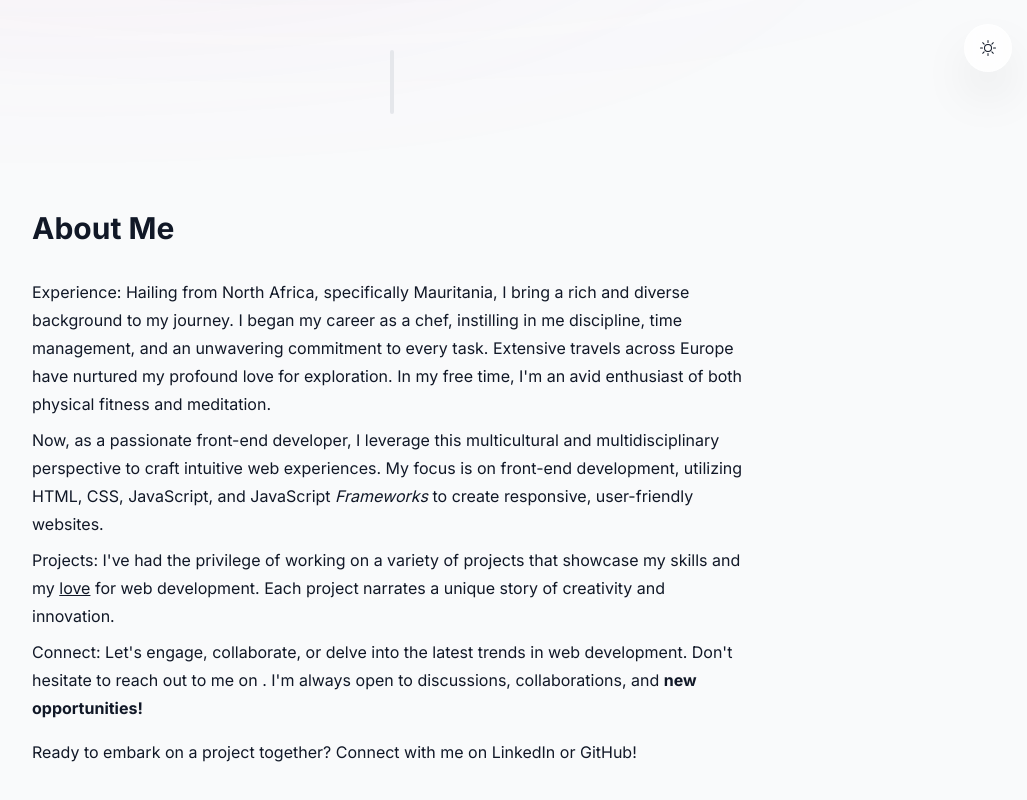
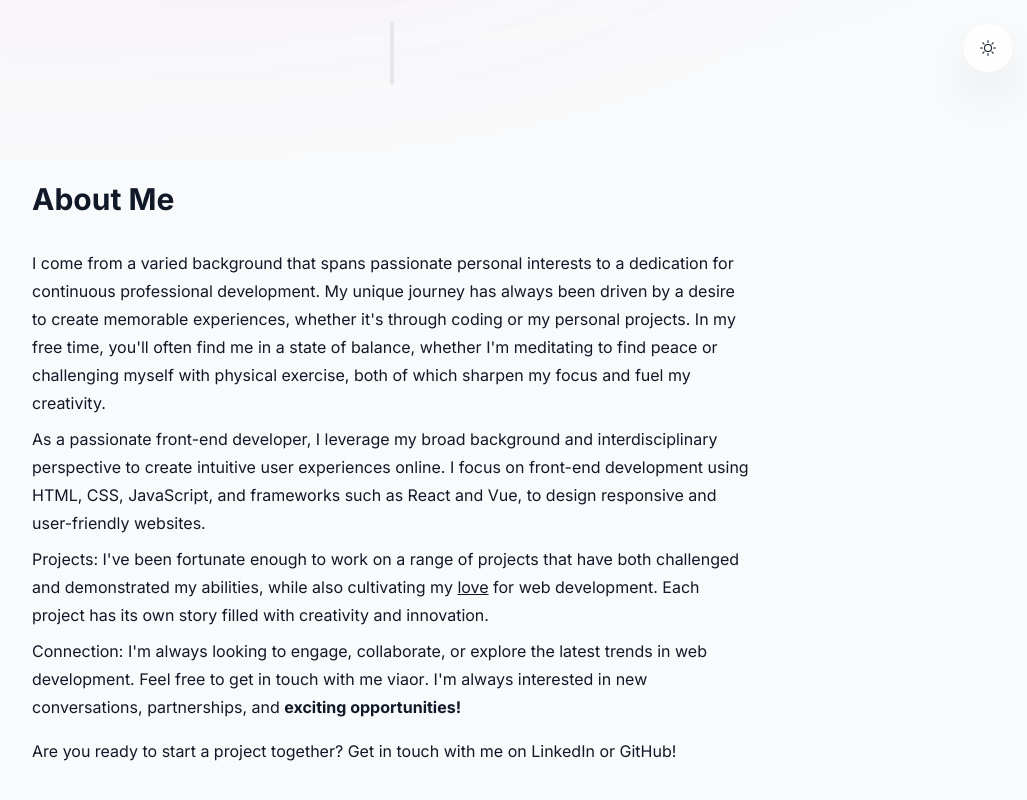
Before and after one commit to Ousman37/Personal-portfolio, a Next.js app: page / in a window 1280 px wide. Shown: the part 708-1508 px from the top of the page, without its empty margins (248-1275 px from the left). Built offline with nearby package versions, Linux system fonts and the light colour scheme.

Commit message:
Update settings and refactor about and intro components

```diff
--- a/components/about.tsx
+++ b/components/about.tsx
@@ -1,14 +1,12 @@
-"use client" //🚀
-import React from 'react'
-import SectionHeading from './section-heading'
-import { motion } from 'framer-motion'
-import { useSectionInView} from "@/lib/hooks";
-import dynamic from "next/dynamic";
-
+'use client'; //🚀
+import React from 'react';
+import SectionHeading from './section-heading';
+import { motion } from 'framer-motion';
+import { useSectionInView } from '@/lib/hooks';
+import dynamic from 'next/dynamic';
 
 const About = () => {
-  const {ref } = useSectionInView("About")
-
+  const { ref } = useSectionInView('About');
 
   return (
     <motion.section
@@ -19,35 +17,61 @@ const About = () => {
       transition={{ delay: 0.125 }}
       id="about"
     >
-  <SectionHeading>About me</SectionHeading>
+      <SectionHeading>About Me</SectionHeading>
 
       <p className="mt-4">
-    Experience: Hailing from North Africa, specifically Mauritania, I bring a rich and diverse background to my journey. I began my career as a chef, instilling in me discipline, time management, and an unwavering commitment to every task. Extensive travels across Europe have nurtured my profound love for exploration. In my free time, I&apos;m an avid enthusiast of both physical fitness and meditation.
-  </p>
-
-  <p className="mt-2">
-    Now, as a passionate front-end developer, I leverage this multicultural and multidisciplinary perspective to craft intuitive web experiences. My focus is on front-end development, utilizing HTML, CSS, JavaScript, and JavaScript <span className="italic">Frameworks</span> to create responsive, user-friendly websites.
+        I come from a varied background that spans passionate personal interests
+        to a dedication for continuous professional development. My unique
+        journey has always been driven by a desire to create memorable
+        experiences, whether it&apos;s through coding or my personal projects.
+        In my free time, you&apos;ll often find me in a state of balance,
+        whether I&apos;m meditating to find peace or challenging myself with
+        physical exercise, both of which sharpen my focus and fuel my
+        creativity.
       </p>
       <p className="mt-2">
-    Projects: I&apos;ve had the privilege of working on a variety of projects that showcase my skills and my <span className="underline">love</span> for web development. Each project narrates a unique story of creativity and innovation.
+        As a passionate front-end developer, I leverage my broad background and
+        interdisciplinary perspective to create intuitive user experiences
+        online. I focus on front-end development using HTML, CSS, JavaScript,
+        and frameworks such as React and Vue, to design responsive and
+        user-friendly websites.
       </p>
       <p className="mt-2">
-    Connect: Let&apos;s engage, collaborate, or delve into the latest trends in web development. Don&apos;t hesitate to reach out to me on <a href="https://www.linkedin.com/in/ethmane-ousman-34885844/" className="text-blue-500 underline">
+        Projects: I&apos;ve been fortunate enough to work on a range of projects
+        that have both challenged and demonstrated my abilities, while also
+        cultivating my <span className="underline">love</span> for web
+        development. Each project has its own story filled with creativity and
+        innovation.
+      </p>
+      <p className="mt-2">
+        Connection: I&apos;m always looking to engage, collaborate, or explore
+        the latest trends in web development. Feel free to get in touch with me
+        via
+        <a
+          href="https://www.linkedin.com/in/ethmane-ousman-34885844/"
+          className="text-blue-500 underline"
+        >
           <i className="fab fa-linkedin" aria-hidden="true"></i>
           <span className="sr-only">LinkedIn</span>
         </a>
-<a href="https://github.com/Ousman37" className="text-blue-500 underline">
+        or
+        <a
+          href="https://github.com/Ousman37"
+          className="text-blue-500 underline"
+        >
           <i className="fab fa-github" aria-hidden="true"></i>
           <span className="sr-only">GitHub</span>
         </a>
-. I&apos;m always open to discussions, collaborations, and <span className="font-bold">new opportunities!</span>
+        . I&apos;m always interested in new conversations, partnerships, and{' '}
+        <span className="font-bold">exciting opportunities!</span>
       </p>
       <p className="mt-4">
-    Ready to embark on a project together? Connect with me on LinkedIn or GitHub!
+        Are you ready to start a project together? Get in touch with me on
+        LinkedIn or GitHub!
       </p>
     </motion.section>
-  )
-}
-export default dynamic (() => Promise.resolve(About), {ssr: false})
+  );
+};
+export default dynamic(() => Promise.resolve(About), { ssr: false });
 
 // export default About
--- a/components/intro.tsx
+++ b/components/intro.tsx
@@ -67,15 +67,11 @@ const Intro = () => {
         animate={{ opacity: 1, y: 0 }}
       >
         I&apos;m a{' '}
-        <span className="text-blue-500">web development graduate</span> and
-        <span className="text-blue-500">front-end developer</span>, dedicated to
-        creating
-        <span className="text-blue-500">innovative web solutions</span>. My
-        portfolio showcases my journey in overcoming challenges and perfecting
-        my craft. Let&apos;s embark on the next digital adventure together.
+        <span className="text-blue-500">web development graduate</span> and{' '}
+        <span className="text-blue-500">front-end developer</span>, driven to
+        create <span className="text-blue-500">innovative web experiences</span>
+        . Excited for new collaborations and challenges.
       </motion.p>
-
-
 
       <motion.div
         className="flex flex-col items-center justify-center gap-2 px-4 mt-8 text-lg font-medium sm:flex-row"
```
Lines whose indentation alone changed are shown as unchanged.
